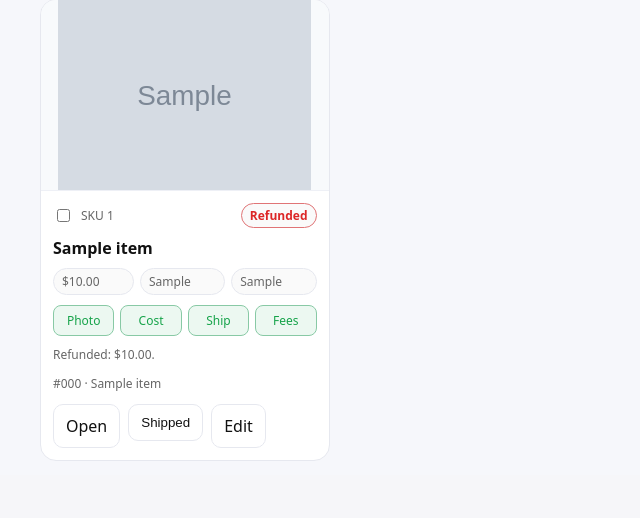
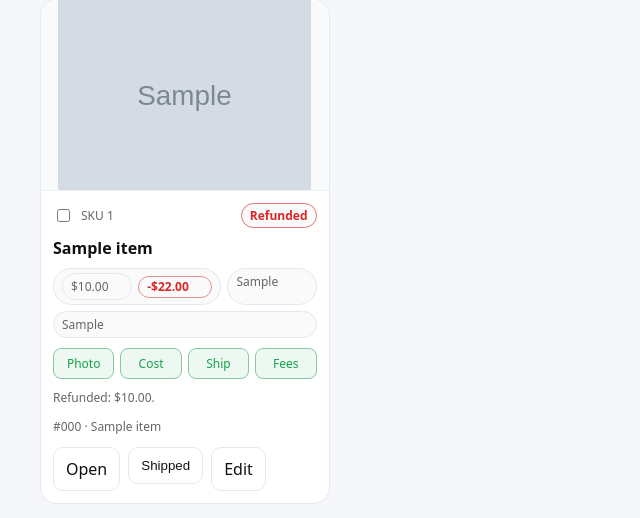
Before and after one commit to xyciasav/ebay-tracker, a Flask app: page / in a window 1280 px wide. Shown: the part 477-995 px from the top of the page, without its empty margins (0-640 px from the left). Before the commit the page ends 938 px from the top, so only its background shows below. Run offline with Flask 3, Linux system fonts and the light colour scheme; tables that the repository leaves empty hold one stand-in row (values such as "Sample post"); grey boxes marked "Sample" are stand-in pictures; parts of the project's set-up code (start-up, migrations or seed data) failed here and were passed over; some libraries are stand-ins or nearby versions.

Commit message:
Show profit bubbles on sold items

```diff
--- a/templates/index.html
+++ b/templates/index.html
@@ -16,6 +16,35 @@
   }
   .bulk-selected-count{
     flex-basis:100%;
+  }
+  .price-profit-wrap{
+    display:inline-flex;
+    gap:6px;
+    align-items:center;
+    flex-wrap:wrap;
+  }
+  .profit-bubble{
+    display:inline-flex;
+    align-items:center;
+    border-radius:999px;
+    padding:3px 7px;
+    font-size:12px;
+    font-weight:800;
+    line-height:1;
+    border:1px solid var(--border);
+    background:var(--pillBg);
+    white-space:nowrap;
+  }
+  .profit-bubble.positive{
+    color:var(--success);
+    border-color:color-mix(in srgb, var(--success) 45%, var(--border));
+  }
+  .profit-bubble.negative{
+    color:var(--danger);
+    border-color:color-mix(in srgb, var(--danger) 45%, var(--border));
+  }
+  .profit-bubble.neutral{
+    color:var(--muted);
   }
 </style>
 
@@ -213,7 +242,18 @@
               {% if item.ebay_item_number %}<div>{{ item.ebay_item_number }}</div>{% endif %}
               {% if item.ebay_custom_label %}<div class="small">{{ item.ebay_custom_label }}</div>{% endif %}
             </td>
-            <td>{% if item.sale_price is not none %}${{ '%.2f'|format(item.sale_price) }}{% endif %}</td>
+            <td>
+              {% if item.sale_price is not none %}
+                <span class="price-profit-wrap">
+                  <span>${{ '%.2f'|format(item.sale_price) }}</span>
+                  {% if item.sold %}
+                    <span class="profit-bubble {% if item.profit > 0 %}positive{% elif item.profit < 0 %}negative{% else %}neutral{% endif %}" title="Profit after COG, shipping, eBay fees, ad fees, and refunds">
+                      {% if item.profit > 0 %}+${{ '%.2f'|format(item.profit) }}{% elif item.profit < 0 %}-${{ '%.2f'|format(-item.profit) }}{% else %}$0.00{% endif %}
+                    </span>
+                  {% endif %}
+                </span>
+              {% endif %}
+            </td>
             <td>{% if item.cog is not none %}${{ '%.2f'|format(item.cog) }}{% endif %}</td>
             <td>
               <div style="display:flex; gap:8px; flex-wrap:wrap;">
@@ -277,7 +317,16 @@
           <h3><a href="{{ url_for('item_detail', sku=item.sku, return_to=current_url) }}">{{ item.item_name }}</a></h3>
 
           <div class="meta-row">
-            {% if item.sale_price is not none %}<span>${{ '%.2f'|format(item.sale_price) }}</span>{% endif %}
+            {% if item.sale_price is not none %}
+              <span class="price-profit-wrap">
+                <span>${{ '%.2f'|format(item.sale_price) }}</span>
+                {% if item.sold %}
+                  <span class="profit-bubble {% if item.profit > 0 %}positive{% elif item.profit < 0 %}negative{% else %}neutral{% endif %}" title="Profit after COG, shipping, eBay fees, ad fees, and refunds">
+                    {% if item.profit > 0 %}+${{ '%.2f'|format(item.profit) }}{% elif item.profit < 0 %}-${{ '%.2f'|format(-item.profit) }}{% else %}$0.00{% endif %}
+                  </span>
+                {% endif %}
+              </span>
+            {% endif %}
             {% if item.category or item.ebay_category %}<span>{{ item.category or item.ebay_category }}</span>{% endif %}
             {% if item.source_location %}<span>{{ item.source_location }}</span>{% endif %}
           </div>
```
